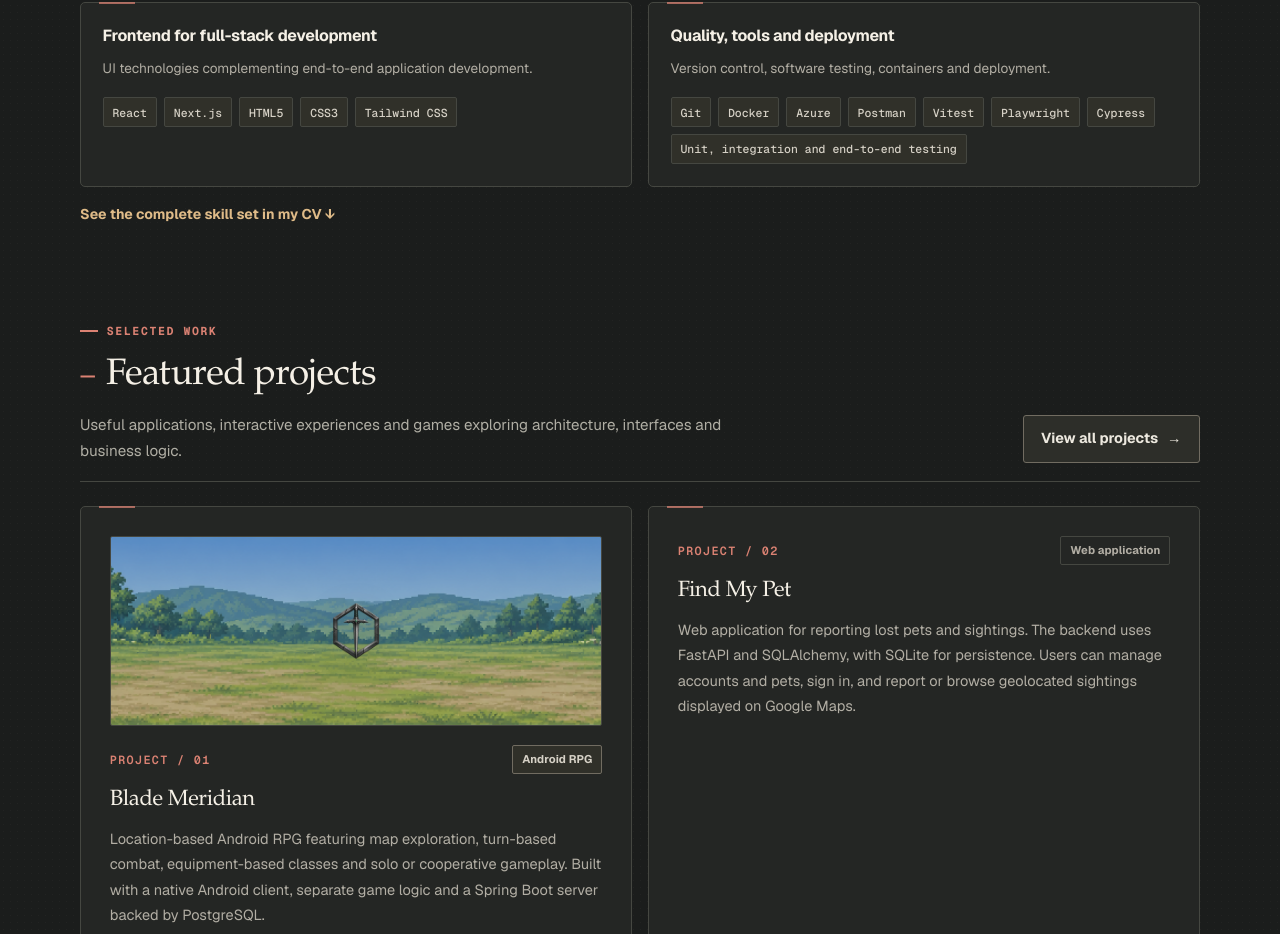
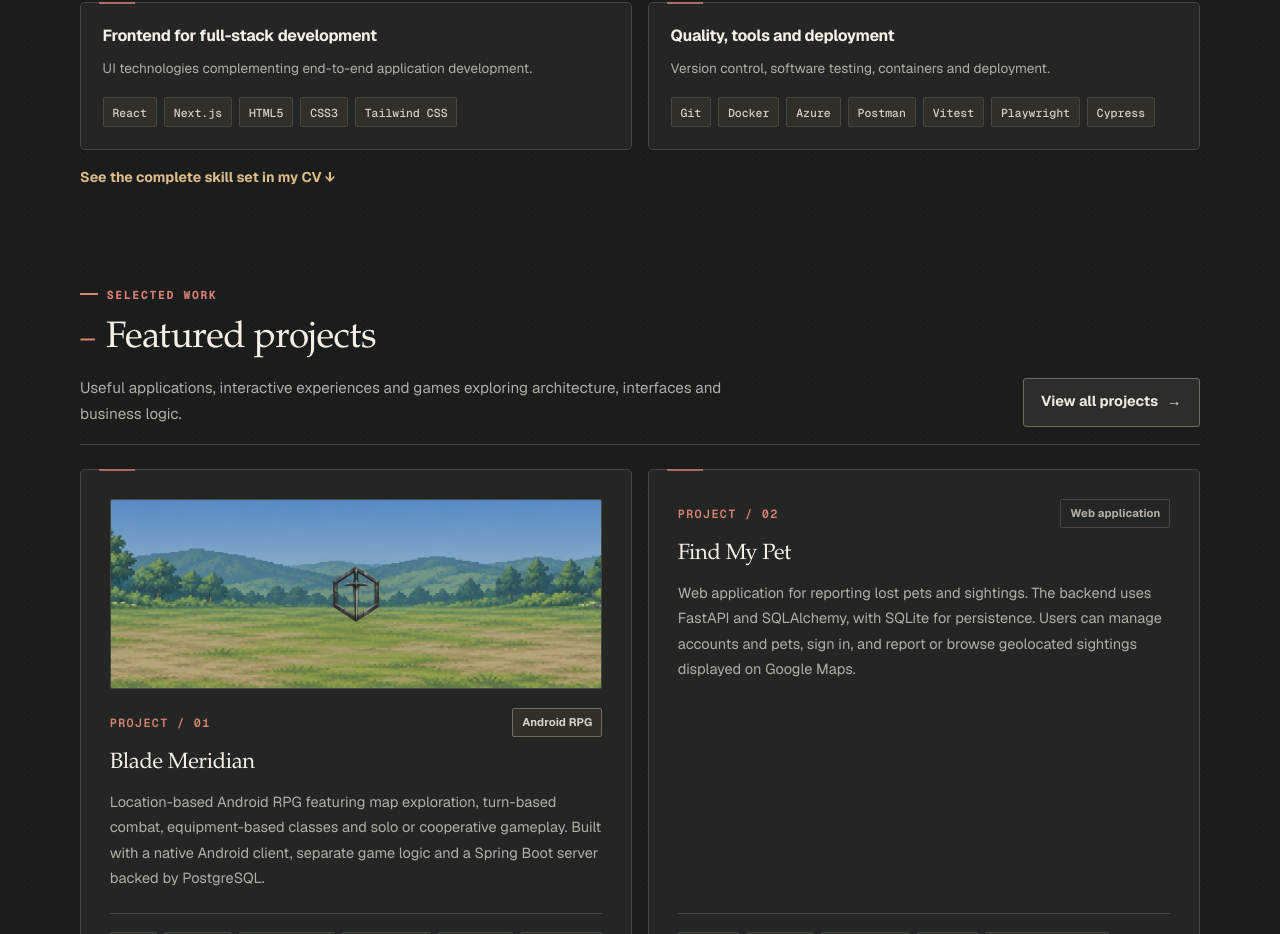
Before and after one commit to joseconca/joseconca.github.io, a Next.js app: page /en in a window 1280 px wide. Shown: the part 1251-2185 px from the top of the page. Built offline with nearby package versions, Linux system fonts and the light colour scheme.

Commit message:
Simplifica el stack técnico manteniendo herramientas de pruebas

```diff
--- a/src/data/en/skillStack.ts
+++ b/src/data/en/skillStack.ts
@@ -13,7 +13,7 @@ export const skillStack = {
   },
   "Quality, tools and deployment": {
     descripcion: "Version control, software testing, containers and deployment.",
-    tecnologias: ["Git", "Docker", "Azure", "Postman", "Vitest", "Playwright", "Cypress", "Unit, integration and end-to-end testing"],
+    tecnologias: ["Git", "Docker", "Azure", "Postman", "Vitest", "Playwright", "Cypress"],
   },
   "AI-assisted development": {
     descripcion: "Using coding assistants and agents to support implementation, debugging and code review.",
```
